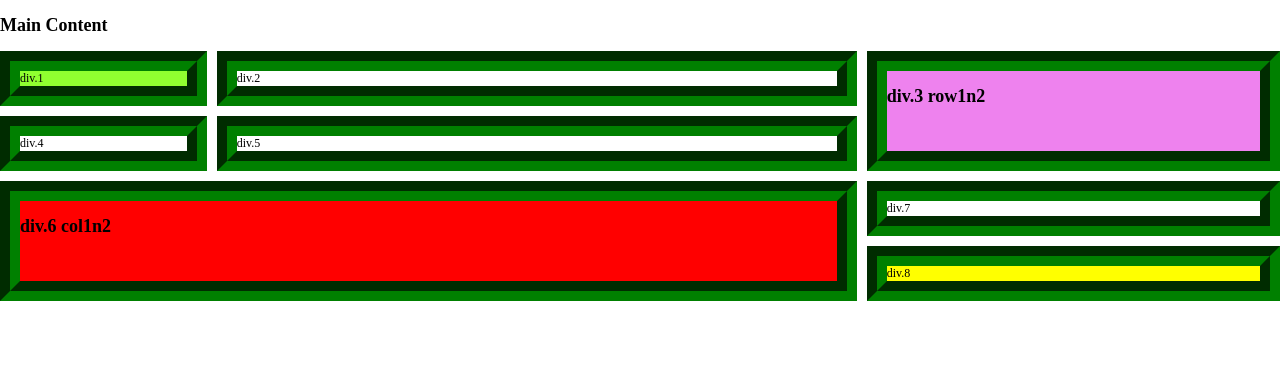
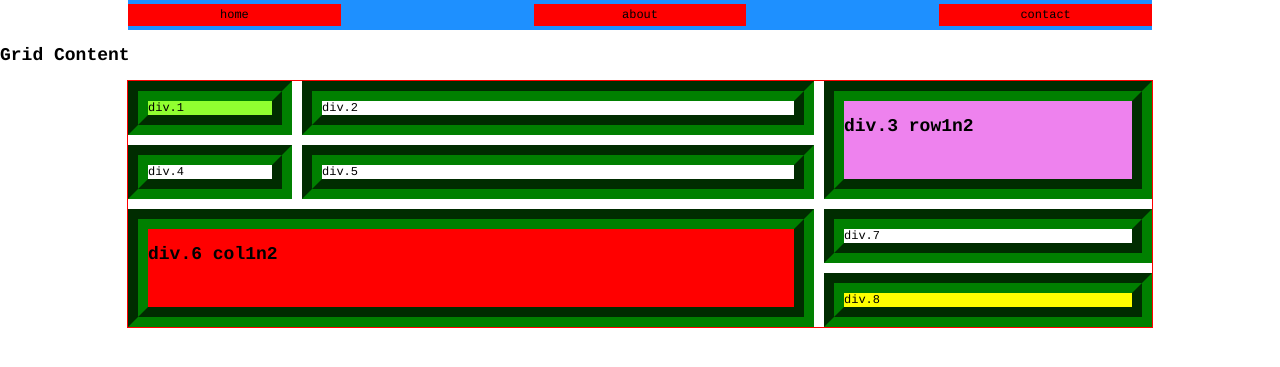
Before and after one commit to onnestad/onnestad.github.io, a PHP site: page / in a window 1280 px wide. Shown: the top 367 px of the page. Run offline with PHP 8.4, Linux system fonts and the light colour scheme.

Commit message:
adding flex to top

```diff
--- a/index.htm
+++ b/index.htm
@@ -7,19 +7,25 @@
 
 <body>
   <header>
-    <nav>
-
+    <nav id="nav">
+      <span>home</span>
+      <span>about</span>
+      <span>contact</span>
     </nav>
   </header>
   <section>
-    <h1> Main Content</h1>
+    <h1> Grid Content</h1>
     <div id="content">
       <div class="green"> div.1</div>
       <div> div.2</div>
-      <div class="violet row1n2"> <h2>div.3 row1n2 </h2> </div>
+      <div class="violet row1n2">
+        <h2>div.3 row1n2 </h2>
+      </div>
       <div> div.4</div>
       <div> div.5</div>
-      <div class="red col1n2"> <h1>div.6 col1n2</h1> </div>
+      <div class="red col1n2">
+        <h1>div.6 col1n2</h1>
+      </div>
       <div> div.7</div>
       <div class="yellow"> div.8</div>
     </div>
--- a/style.css
+++ b/style.css
@@ -1,13 +1,42 @@
 body {
   margin:0;
   padding:0;
-  font-family: 'Times', serif;
+  font-family: Courier !important; /*, 'Times', serif;*/
   font: 12px Times normal;
 }
 
+
+/* ****************************** */
+/* *** flex box
+/* ****************************** */
+#nav {
+  width: 80%;
+  height: 30px;
+  margin: auto;
+  display: flex;
+  background-color: DodgerBlue;
+  flex-direction: row;
+  flex-wrap: wrap;
+  justify-content: space-between; /* around; /*flex-start;*/
+  align-items: center;
+}
+
+#nav span {
+  display: inline-block;
+  background-color: red;
+  padding: 4px;
+  width: 20%;
+  text-align: center;
+}
+
+
+/* ****************************** */
+/* *** grid
+/* ****************************** */
 #content {
-    width: 100%;
-    border: 0px red solid;
+    width: 80%;
+    margin: auto;
+    border: 1px red solid;
     display: grid;
     grid-template: 1fr 1fr 1fr 1fr/ 1fr 50% 2fr;
     grid-gap: 10px;
@@ -17,13 +46,9 @@ body {
 #content > div {
     border: 20px green groove;
 }
-
 .col1n2 {
-  grid-column-start: 1;
-  grid-column-end: 3;
-  grid-row-start:3;
-  grid-row-end: 5;
-
+  grid-column: 1 / span 2;
+  grid-row: 3 / span 2;
 }
 .row1n2 {
   grid-column-start: :3;
```
